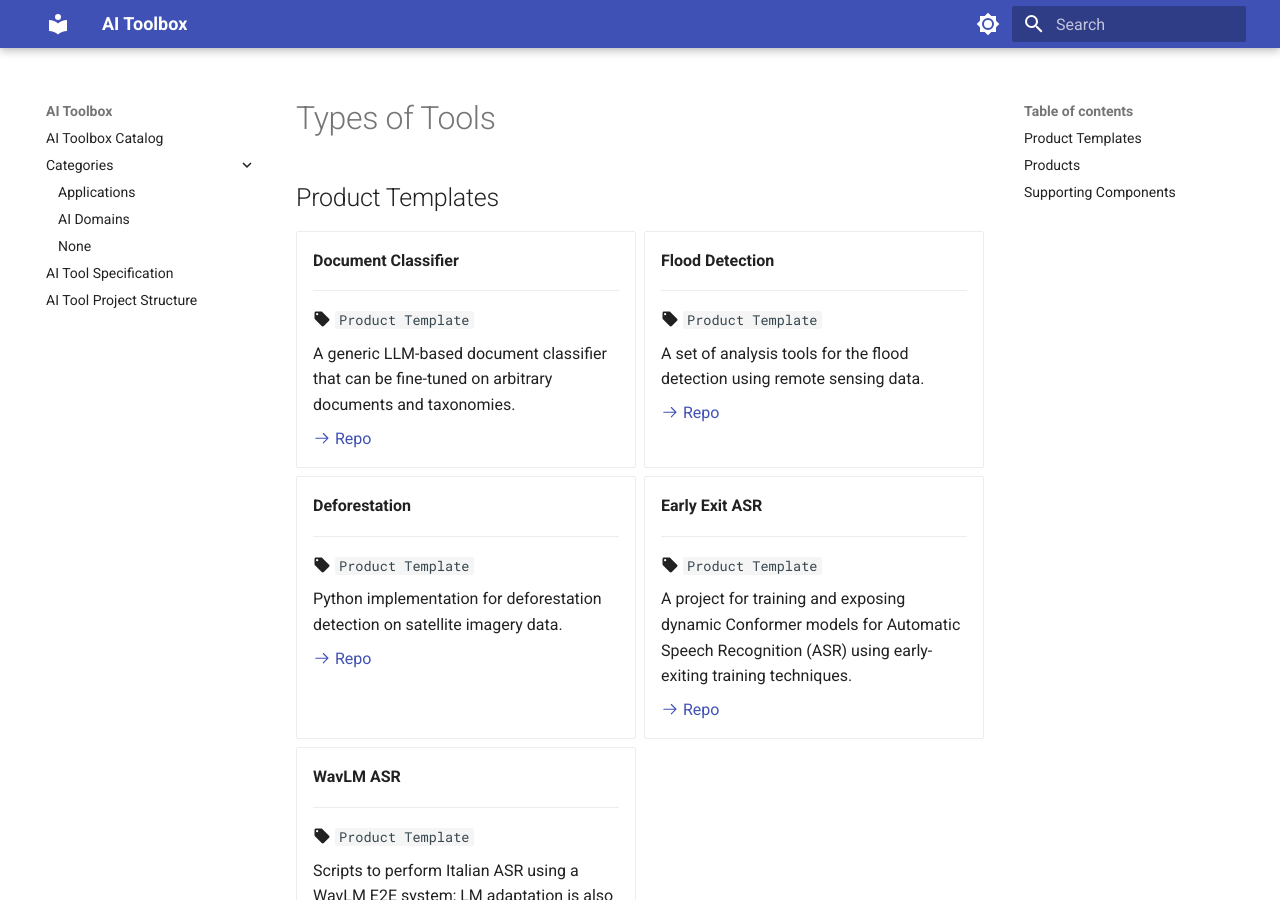
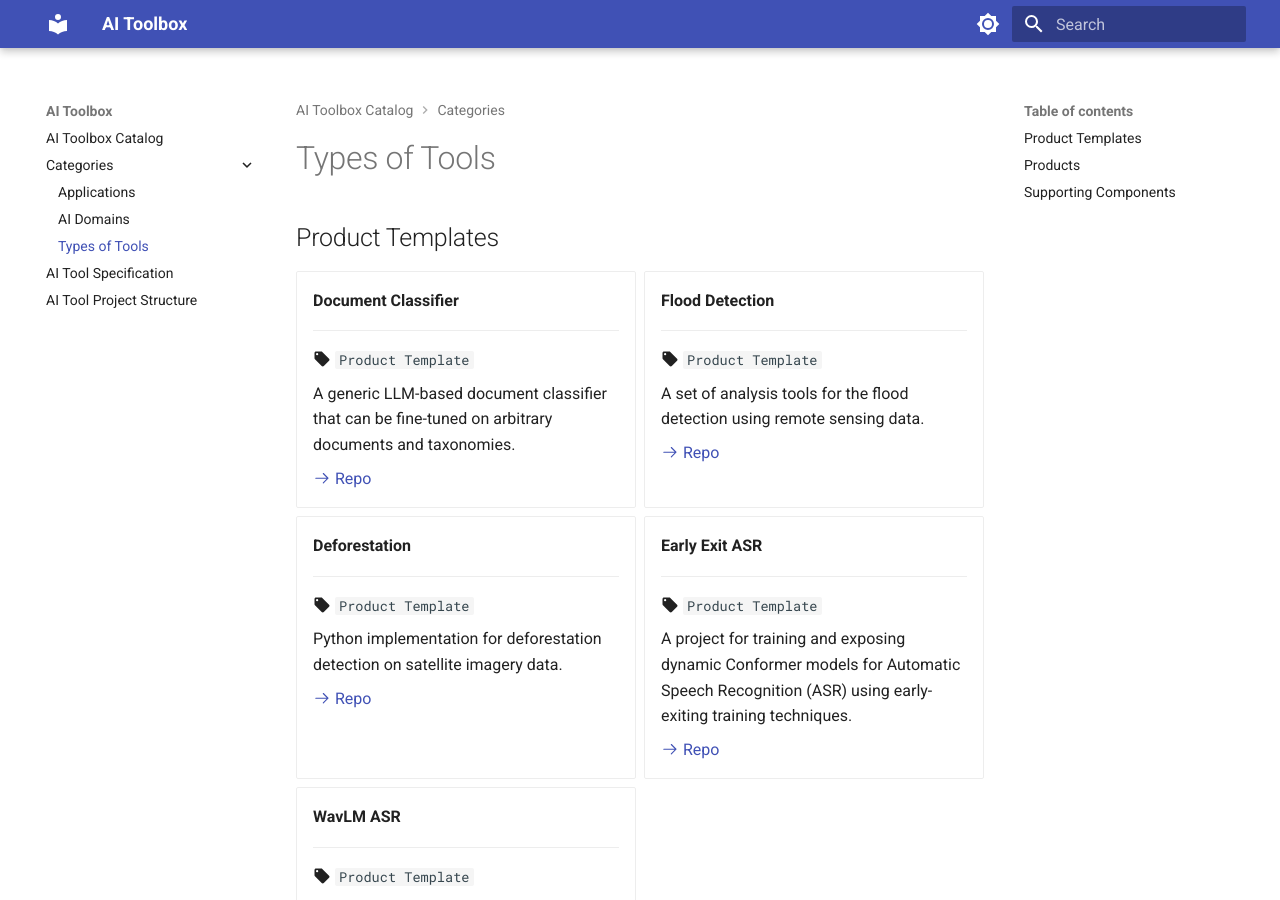
Before and after one commit to tn-aixpa/ai-toolbox-catalog, an MkDocs documentation site: the page built from docs/catalog/kind_list.md, in a window 1280 px wide and 900 px high. Built offline with MkDocs 1.6.1 and Material for MkDocs 9.7.7, drawn with Linux system fonts in a browser that asks for light colours; some of the changed lines change nothing that is shown.

Commit message:
index fix

```diff
--- a/mkdocs.yml
+++ b/mkdocs.yml
@@ -25,7 +25,7 @@ nav:
   - Categories:
     - "catalog/app_list.md"
     - "catalog/ai_list.md"
-    - "catalog/component_list.md"
+    - "catalog/kind_list.md"
   - "SPEC.md"
   - "PROJECT.md"
 
```
